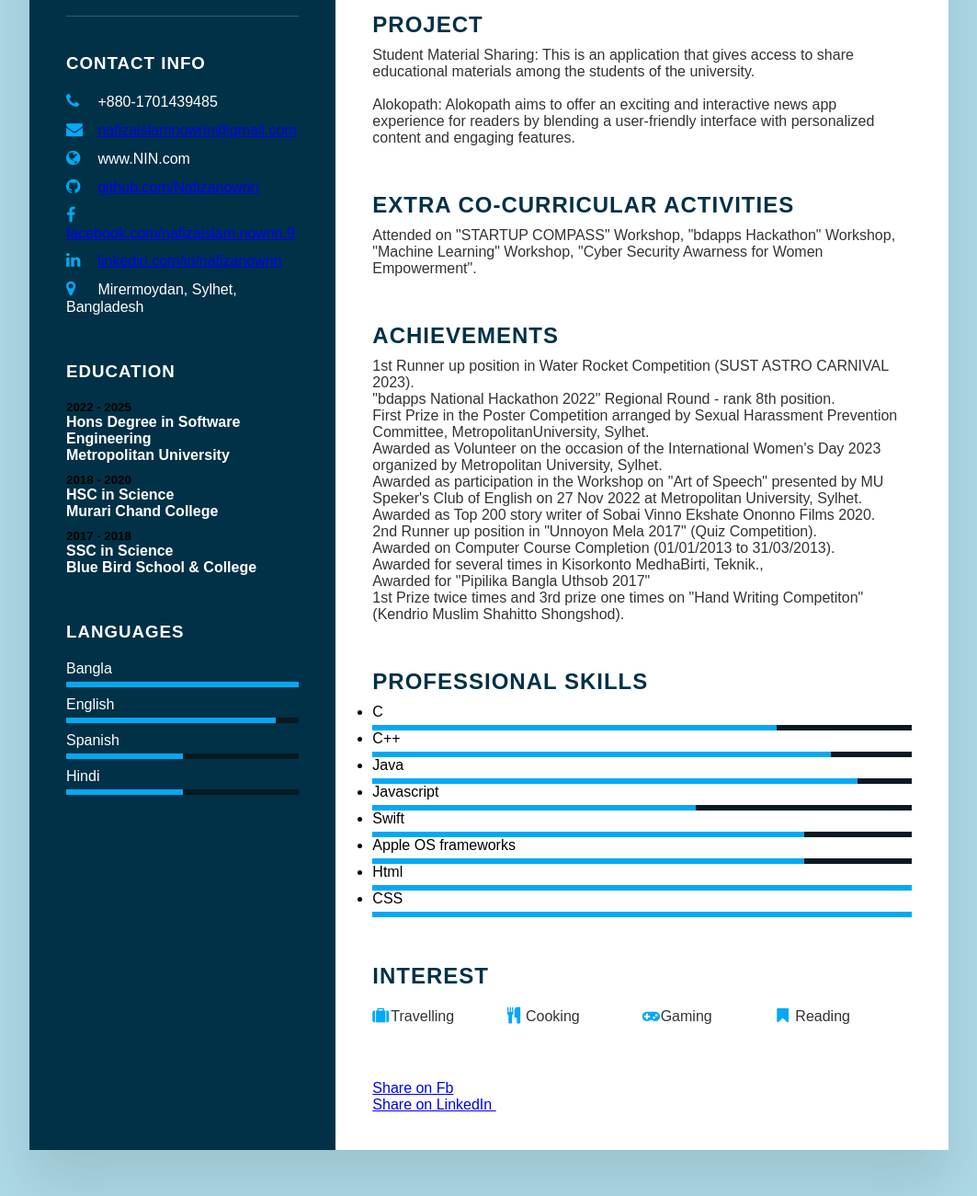
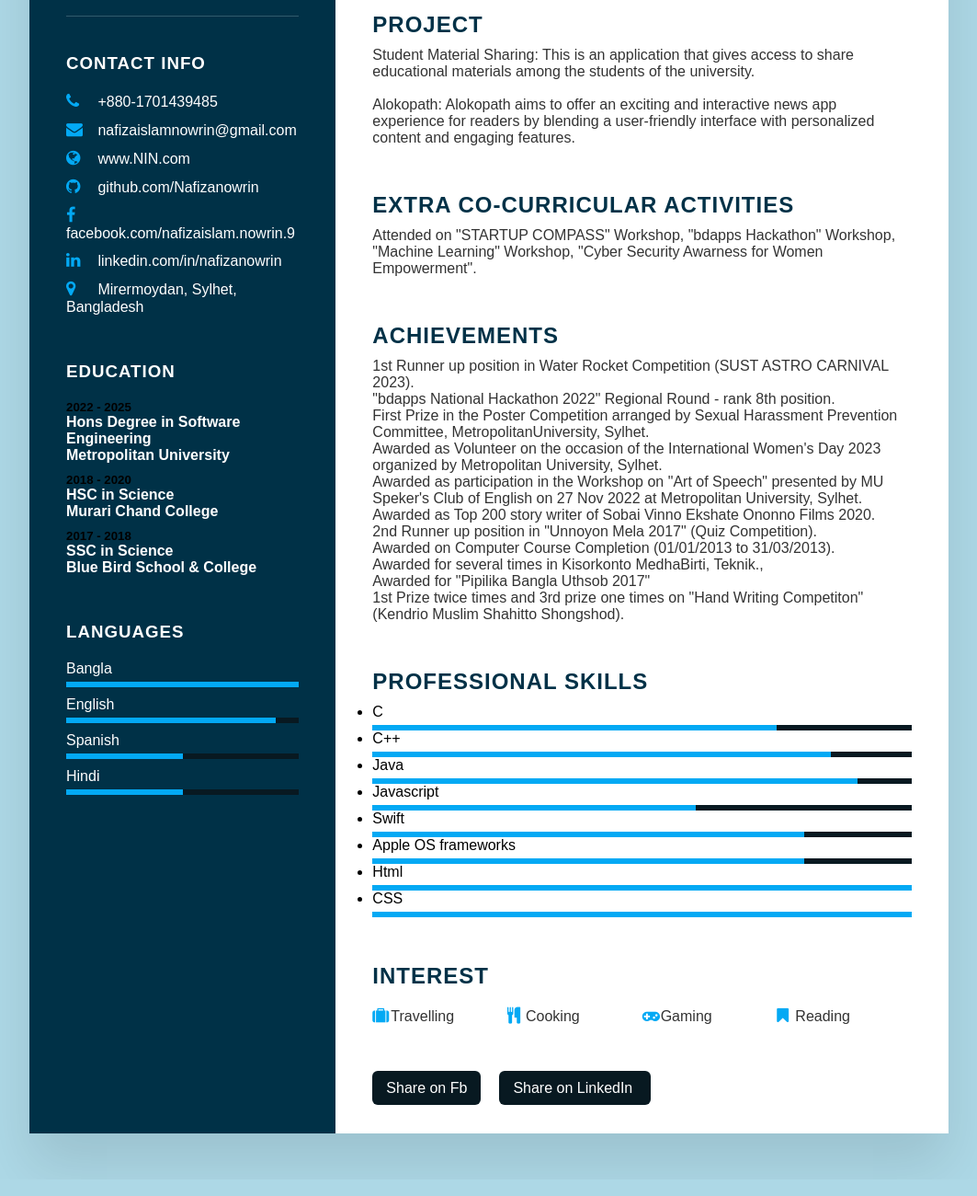
Before and after one commit to Nafizanowrin/CV, a plain HTML site: page CV-main/Nowrin/index.html in a window 1280 px wide. Shown: the part 397-1697 px from the top of the page at 92% size, without its empty margins (108-1171 px from the left). Drawn offline with Linux system fonts and the light colour scheme.

Commit message:
Update style.css

```diff
--- a/CV-main/Nowrin/style.css
+++ b/CV-main/Nowrin/style.css
@@ -112,6 +112,8 @@ body{
     margin-bottom: 15px;
 }
 
+
+
 .contactInfo education h5
 {
     color: #03a9f4;
@@ -208,23 +210,28 @@ p
     width: 20px;
 }
 
-/* @media (max-width: 100px)
-{
-    .container
-    {
-        margin: 10px;
-        grid-template-columns: repeat(1,1fr);
-    }
-    .interest ul
-    {
-        grid-template-columns: repeat(2,1fr);
-    }
+.contactInfo li a{
+    color: #fff;
+    text-decoration: none;
 }
 
-@media (max-width: 600px)
-{
-    .about .box
-    {
-        flex-direction: column;
-    }
-} */
+.share{
+    display: flex;
+}
+
+.fb-share-button a{
+    color: #fff;
+    background-color: #081921;
+    border-radius: 6px;
+    text-decoration: none;
+    padding: 10px 15px;
+}
+
+.linkedin-share-button a{
+    color: #fff;
+    background-color: #081921;
+    border-radius: 6px;
+    text-decoration: none;
+    padding: 10px 15px;
+    margin-left: 20px;
+}
```
